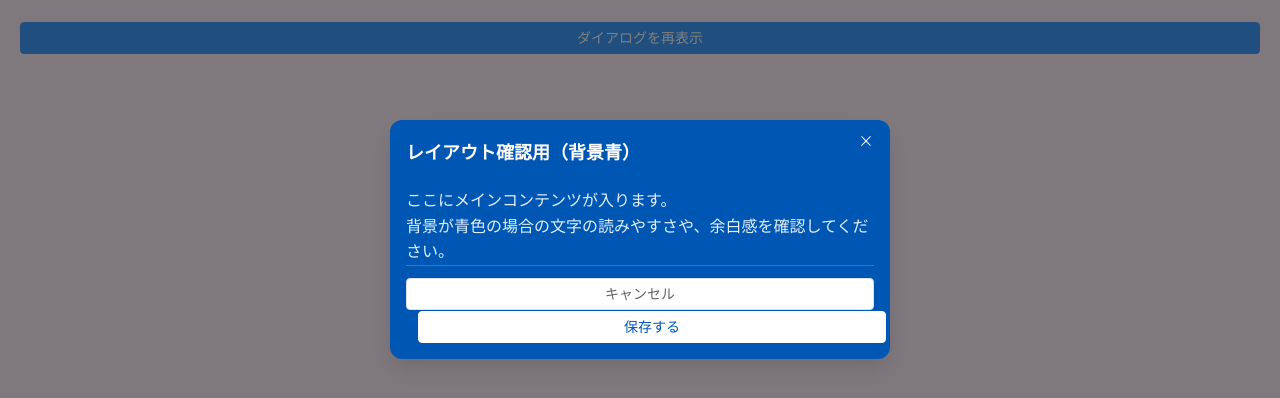
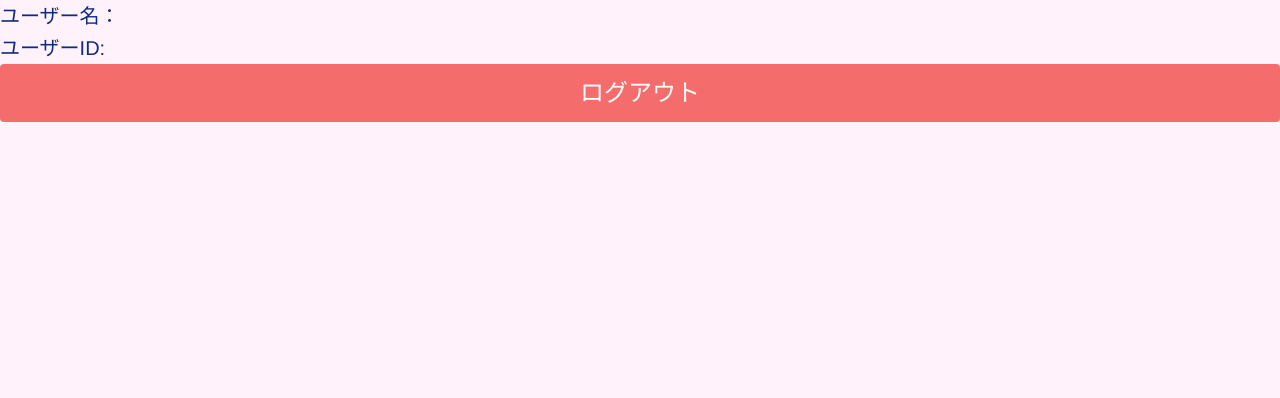
Before and after one commit to comvace-it-solution/AttendanceSystemForApril, a Vue app: page /home in a window 1280 px wide. Shown: the top 398 px of the page. Built offline with nearby package versions, Linux system fonts and the light colour scheme.

Commit message:
テスト画面用のコメント追加

```diff
--- a/src/views/HomeView.vue
+++ b/src/views/HomeView.vue
@@ -1,89 +1,6 @@
+<!-- テスト用画面　マージしない -->
+
 <script setup lang="ts">
-import { ref } from 'vue'
-
-// 初期値を true にして、画面読み込み時に開いた状態にします
-const dialogVisible = ref(true)
-</script>
-
-
-<template>
-  <div class="container">
-    <el-button type="primary" @click="dialogVisible = true">
-      ダイアログを再表示
-    </el-button>
-
-    <el-dialog
-      v-model="dialogVisible"
-      title="レイアウト確認用（背景青）"
-      width="500px"
-      class="custom-blue-dialog"
-      :close-on-click-modal="false"
-    >
-      <div class="content-preview">
-        <p>ここにメインコンテンツが入ります。</p>
-        <p>背景が青色の場合の文字の読みやすさや、余白感を確認してください。</p>
-      </div>
-
-      <template #footer>
-        <div class="dialog-footer">
-          <el-button @click="dialogVisible = false">キャンセル</el-button>
-          <el-button type="primary" color="#ffffff" style="color: #0056b3;" @click="dialogVisible = false">
-            保存する
-          </el-button>
-        </div>
-      </template>
-    </el-dialog>
-  </div>
-</template>
-
-
-<style scoped>
-.container {
-  padding: 20px;
-}
-
-/* ダイアログ全体のカスタマイズ */
-:deep(.custom-blue-dialog) {
-  background-color: #0056b3 !important; /* 鮮やかな青 */
-  border-radius: 12px;
-  overflow: hidden;
-}
-
-/* ヘッダーのカスタマイズ */
-:deep(.custom-blue-dialog .el-dialog__header) {
-  margin-right: 0;
-  padding-bottom: 20px;
-}
-
-:deep(.custom-blue-dialog .el-dialog__title) {
-  color: #ffffff !important;
-  font-weight: bold;
-}
-
-/* 閉じる(×)ボタンの色 */
-:deep(.custom-blue-dialog .el-dialog__headerbtn .el-dialog__close) {
-  color: #ffffff !important;
-}
-
-/* ボディ（中身）のカスタマイズ */
-:deep(.custom-blue-dialog .el-dialog__body) {
-  color: #e0f0ff !important; /* 少しだけ青みのある白で目に優しく */
-  font-size: 16px;
-  line-height: 1.6;
-}
-
-/* フッターのカスタマイズ */
-:deep(.custom-blue-dialog .el-dialog__footer) {
-  padding-top: 10px;
-  border-top: 1px solid rgba(255, 255, 255, 0.2); /* 境界線を薄く入れる */
-}
-</style>
-
-
-
-
-
-<!-- <script setup lang="ts">
 import { useAuth } from '../composables/useAuth'
 import { useAuthStore } from '../stores/auth'
 import { useRouter } from 'vue-router'
@@ -133,4 +50,4 @@ const onLogoutClick = () => {
 .logout-button:hover {
   background-color: #f78989;
 }
-</style> -->
+</style>
--- a/src/views/LoginView.vue
+++ b/src/views/LoginView.vue
@@ -6,17 +6,17 @@ import { Message, Lock } from '@element-plus/icons-vue'
 const { form, emailError, passwordError, loginError, validateEmail, validatePassword, isLoginDisabled, onLogin } = useAuth()
 const router = useRouter()
 
+// ログインフォームの送信処理
+// テスト用ページに遷移で記載（マージ後はダッシュボード遷移へ変更する）
 const onLoginSubmit = async () => {
   try {
     await onLogin()
-        router.push('/dashboard')
+        router.push('/home')
   } catch (error) {
     console.error("Login failed in component", error)
   }
 }
-
 </script>
-
 
 <template>
     <div class="login-container">
```
